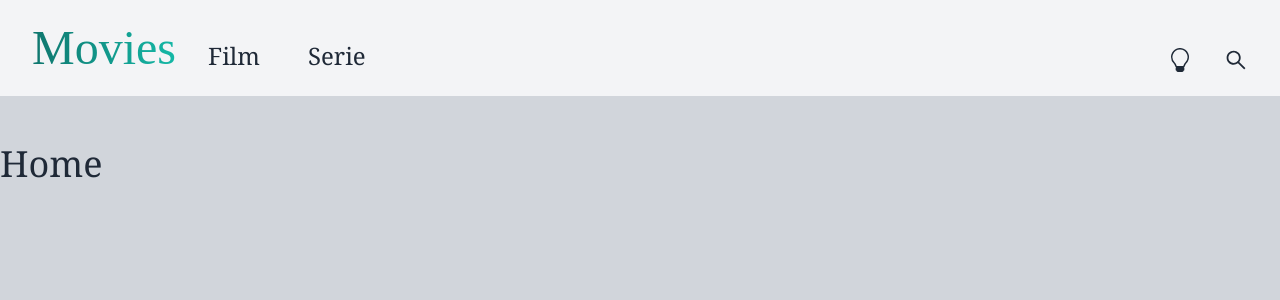
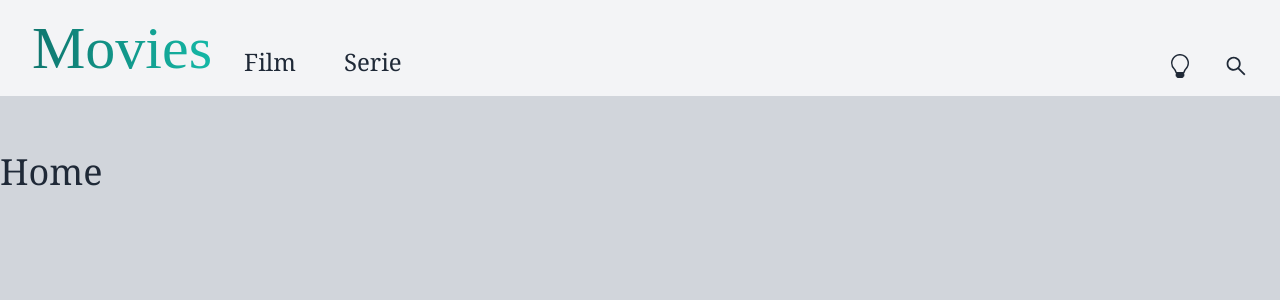
Before and after one commit to RaphGenius/Movies, a React (Vite) app: page / in a window 1280 px wide. Shown: the top 300 px of the page. Built offline with nearby package versions, Linux system fonts and the light colour scheme; a web font is replaced by a local one.

Commit message:
Reglage probleme UI, searchbar se ferme quand la sidebar s'ouvre

```diff
--- a/src/layout/navbar/Navbar.tsx
+++ b/src/layout/navbar/Navbar.tsx
@@ -2,7 +2,7 @@ import { useState, useEffect, useContext } from "react";
 
 import { Desktop, Mobile } from "../../utils/ResponsiveWrapper";
 
-import Sidebar from "./components/Sidebar";
+import Sidebar from "./components/Mobile/Sidebar";
 import MobileNavbar from "./components/Mobile/MobileNavbar";
 import {
   SearchbarContext,
--- a/src/layout/navbar/components/Desktop/DesktopNavbar.tsx
+++ b/src/layout/navbar/components/Desktop/DesktopNavbar.tsx
@@ -8,7 +8,7 @@ function DesktopNavbar() {
     <div className="flex justify-between items-end w-full">
       {/* TItre et categories */}
       <div className="flex items-end  w-full ">
-        <Title title="Movies" size="text-5xl" />
+        <Title title="Movies" />
         <div className="flex gap-12 ml-8 text-xl w-full ">
           {navdata.map((show: NavDataProps, index) => (
             <DropDown key={index} show={show} />
--- a/src/layout/navbar/components/Mobile/MobileNavbar.tsx
+++ b/src/layout/navbar/components/Mobile/MobileNavbar.tsx
@@ -19,9 +19,7 @@ export default function MobileNavbar({
         </IconButton>
       </div>
       <div className="w-1/3">
-        <Link to={"/"}>
-          <Title title="Movie" size="text-3xl" />
-        </Link>
+        <Title title="Movie" />
       </div>
 
       <div className="w-1/3 flex items-center justify-end gap-4 ">
--- a/src/layout/navbar/components/Sidebar.tsx
+++ b/src/layout/navbar/components/Mobile/Sidebar.tsx
@@ -1,15 +1,23 @@
 import { useState } from "react";
-import { navdata } from "../data/navdata";
-
+import { navdata } from "../../data/navdata";
+import { useContext } from "react";
+import {
+  SearchbarContext,
+  SearchbarContextType,
+} from "../../../../context/SearchbarContext";
 function Sidebar({ isSideBarOpen }: { isSideBarOpen: boolean }) {
   console.log(isSideBarOpen);
   const [isCategiesShown, setIsCategoriesShow] = useState(false);
   const visible = isSideBarOpen ? "left-0" : "-left-[100%]";
+  const { setSearchBarVisible } = useContext(
+    SearchbarContext
+  ) as SearchbarContextType;
+  if (isSideBarOpen) setSearchBarVisible(false);
   return (
     <aside
       className={`absolute w-full ${visible}  transition-all top-[96px] h-screen z-50 bottom-0  right-0 bg-yellow-500 `}
     >
-      <div className="w-full mt-12 h-full p-4">
+      <div className="w-full  h-full p-4">
         {navdata.map((el, index) => (
           <div key={index}>
             <h2
--- a/src/layout/navbar/components/SearchNavbar.tsx
+++ b/src/layout/navbar/components/SearchNavbar.tsx
@@ -4,19 +4,25 @@ import {
   SearchbarContext,
   SearchbarContextType,
 } from "../../../context/SearchbarContext";
+import { RxCross2 as Croix } from "react-icons/rx";
 
 function SearchNavbar() {
-  const { visible, searchBarVisible } = useContext(
+  const { visible, searchBarVisible, setSearchBarVisible } = useContext(
     SearchbarContext
   ) as SearchbarContextType;
   const SearchBarPosition = visible ? "top-[96px]  " : "top-0 ";
-  const searchBarDisplay = searchBarVisible ? "block" : "hidden";
+  const searchBarDisplay = searchBarVisible ? "scale-y-100" : "scale-y-0";
+
+  const toggleSearchBarVisible = () => setSearchBarVisible(!searchBarVisible);
 
   return (
     <div
       className={`bg-white px-2 lg:px-8 transition-all -z-0 duration-300 origin-top flex sticky items-center ${SearchBarPosition} ${searchBarDisplay} `}
     >
       <SearchBar />
+      <button onClick={toggleSearchBarVisible}>
+        <Croix />{" "}
+      </button>
     </div>
   );
 }
--- a/src/layout/navbar/components/TItle.tsx
+++ b/src/layout/navbar/components/TItle.tsx
@@ -1,14 +1,17 @@
+import { Link } from "react-router-dom";
 type TitleProps = {
   title: string;
-  size: string;
 };
 
-function Title({ title, size }: TitleProps) {
+function Title({ title }: TitleProps) {
   return (
-    <h1 className={` text-center gradientText font-special  ${size} `}>
-      {" "}
-      {title}{" "}
-    </h1>
+    <Link to={"/"}>
+      <h1
+        className={` text-center gradientText font-special lg:text-6xl text-4xl    `}
+      >
+        {title}
+      </h1>
+    </Link>
   );
 }
 
--- a/src/pages/Home.tsx
+++ b/src/pages/Home.tsx
@@ -1,6 +1,6 @@
 export default function Home() {
   return (
-    <div className="min-h-[200vh] mt-12 ">
+    <div className="min-h-[200vh]  ">
       <h1 className="text-4xl">Home</h1>{" "}
     </div>
   );
--- a/tailwind.config.js
+++ b/tailwind.config.js
@@ -5,6 +5,9 @@ export default {
   theme: {
     screens: {
       lg: "992px",
+      md: "678px",
+      sm: "640px",
+      xl: "1280px",
     },
     extend: {
       fontFamily: {
```
